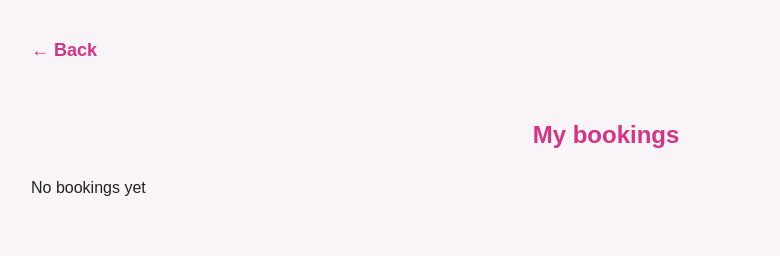
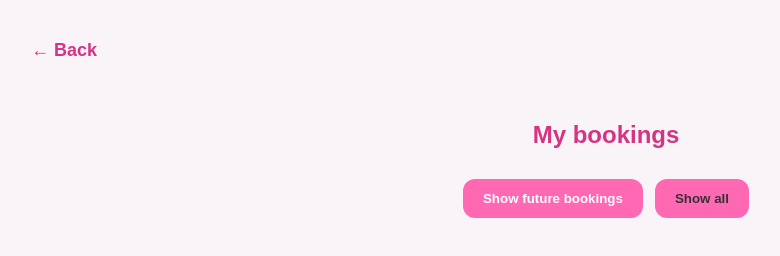
Before and after one commit to martagoricko-lang/kyrsova-BeautyFlow-Studio, a website: page beautyflow-app/bookings.html in a window 1280 px wide. Shown: the whole page, without its empty margins (34-814 px from the left). Drawn offline with Linux system fonts and the light colour scheme.

Commit message:
lab5 - add async booking filters UI

```diff
--- a/beautyflow-app/bookings.html
+++ b/beautyflow-app/bookings.html
@@ -10,6 +10,16 @@
       <a href="index.html" class="back-link">← Back</a>
 
       <h2 class="page-title">My bookings</h2>
+
+      <div class="filter-buttons">
+        <button id="future-bookings-btn" class="filter-btn">
+          Show future bookings
+        </button>
+
+        <button id="reset-bookings-btn" class="filter-btn secondary-btn">
+          Show all
+        </button>
+      </div>
 
       <div id="bookings-list"></div>
     </div>
--- a/beautyflow-app/bookings.js
+++ b/beautyflow-app/bookings.js
@@ -1,3 +1,4 @@
+import { asyncFilterPromise } from "../beautyflow-library/index.js";
 const cancelModal = document.getElementById("cancel-modal");
 const confirmCancelBtn = document.getElementById("confirm-cancel-btn");
 const closeCancelBtn = document.getElementById("close-cancel-btn");
@@ -5,16 +6,24 @@ const closeCancelBtn = document.getElementById("close-cancel-btn");
 let bookingIndexToDelete = null;
 const bookingsList = document.getElementById("bookings-list");
 
-function renderBookings() {
+const futureBookingsBtn = document.getElementById("future-bookings-btn");
+
+const resetBookingsBtn = document.getElementById("reset-bookings-btn");
+
+function renderBookings(bookingsToRender = null) {
   const bookings =
-    JSON.parse(localStorage.getItem("beautyflow-bookings")) || [];
+    bookingsToRender ||
+    JSON.parse(localStorage.getItem("beautyflow-bookings")) ||
+    [];
 
   if (bookings.length === 0) {
     bookingsList.innerHTML = "<p>No bookings yet</p>";
     return;
   }
 
-  bookings.sort((a, b) => b.priority - a.priority);
+  bookings.sort((a, b) => {
+    return new Date(a.date) - new Date(b.date);
+  });
 
   bookingsList.innerHTML = bookings
     .map(
@@ -23,17 +32,24 @@ function renderBookings() {
             <h3>${b.serviceName}</h3>
 
             <p><strong>Option:</strong> ${b.subserviceName}</p>
+
             <p><strong>Master:</strong> ${b.masterName}</p>
+
             <p><strong>Date:</strong> ${b.date}</p>
+
             <p><strong>Time:</strong> ${b.time}</p>
 
-            <button class="cancel-booking-btn" data-index="${index}">
+            <button
+              class="cancel-booking-btn"
+              data-index="${index}"
+            >
               Cancel booking
             </button>
         </div>
     `,
     )
     .join("");
+}
 
 const cancelButtons = document.querySelectorAll(".cancel-booking-btn");
 
@@ -44,7 +60,6 @@ function renderBookings() {
     cancelModal.classList.remove("hidden");
   });
 });
-}
 
 renderBookings();
 confirmCancelBtn.addEventListener("click", () => {
@@ -57,6 +72,24 @@ confirmCancelBtn.addEventListener("click", () => {
 
   cancelModal.classList.add("hidden");
 
+  futureBookingsBtn.addEventListener("click", async () => {
+    const bookings =
+      JSON.parse(localStorage.getItem("beautyflow-bookings")) || [];
+
+    const today = new Date();
+
+    const filtered = await asyncFilterPromise(
+      bookings,
+      (booking) => new Date(booking.date) >= today,
+    );
+
+    renderBookings(filtered);
+  });
+
+  resetBookingsBtn.addEventListener("click", () => {
+    renderBookings();
+  });
+
   renderBookings();
 });
 
--- a/beautyflow-app/style.css
+++ b/beautyflow-app/style.css
@@ -627,3 +627,28 @@ body {
   cursor: pointer;
   font-weight: 600;
 }
+
+.filter-buttons {
+  display: flex;
+  justify-content: center;
+  gap: 12px;
+  margin-bottom: 32px;
+}
+
+.filter-btn {
+  background: #d63384;
+  color: white;
+  border: none;
+  padding: 12px 20px;
+  border-radius: 12px;
+  cursor: pointer;
+  font-weight: 600;
+}
+
+.secondary-btn {
+  background: #ececec;
+  color: #333;
+}
+.filter-btn {
+  background: hotpink;
+}
```
Also changed, not shown: beautyflow-library/asyncFilter.js (added). Lines whose indentation alone changed are shown as unchanged.
